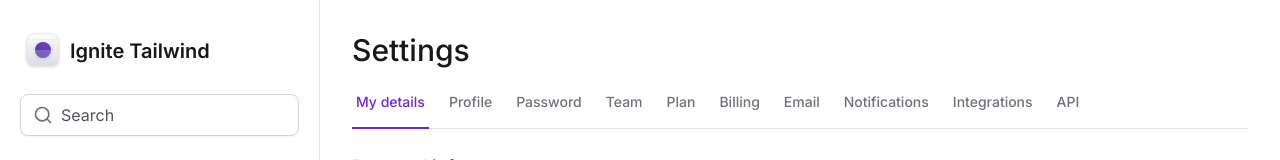
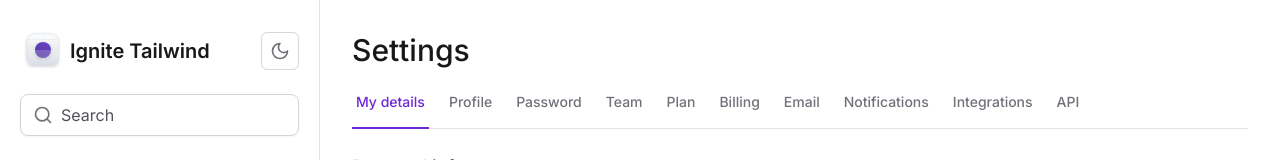
Before and after one commit to mauricioromagnollo/ignite-tailwind, a Next.js app: page / in a window 1280 px wide. Shown: the top 160 px of the page. Built offline with nearby package versions, Linux system fonts and the light colour scheme.

Commit message:
feat: add theme switcher

```diff
--- /dev/null
+++ b/src/app/theme-switcher.tsx
@@ -0,0 +1,39 @@
+'use client'
+
+import { Moon, Sun } from 'lucide-react'
+import { useEffect, useState } from 'react'
+
+import { Button } from '@/components'
+
+export function ThemeSwitcher() {
+  const [isDark, setIsDark] = useState(false)
+
+  useEffect(() => {
+    if (
+      localStorage.theme === 'dark' ||
+      (!('theme' in localStorage) &&
+        window.matchMedia('(prefers-color-scheme: dark)').matches)
+    ) {
+      document.documentElement.classList.add('dark')
+      setIsDark(true)
+    } else {
+      document.documentElement.classList.remove('dark')
+      setIsDark(false)
+    }
+  }, [])
+
+  function handleSwitchTheme() {
+    document.documentElement.classList.toggle('dark')
+    setIsDark(!isDark)
+  }
+
+  return (
+    <Button
+      variant="ghost"
+      className="border border-zinc-700/20 dark:border-zinc-50"
+      onClick={handleSwitchTheme}
+    >
+      {isDark ? <Sun className="h-5 w-5" /> : <Moon className="h-5 w-5" />}
+    </Button>
+  )
+}
--- a/src/components/form/file-input/file-list.tsx
+++ b/src/components/form/file-input/file-list.tsx
@@ -17,7 +17,7 @@ export function FileList() {
             key={file.name}
             name={file.name}
             size={file.size}
-            state="progress"
+            state="complete"
           />
         )
       })}
--- a/src/components/sidebar/sidebar.tsx
+++ b/src/components/sidebar/sidebar.tsx
@@ -13,6 +13,7 @@ import {
   Users,
 } from 'lucide-react'
 
+import { ThemeSwitcher } from '@/app/theme-switcher'
 import { Input } from '@/components/input'
 import * as RadixCollapsible from '@radix-ui/react-collapsible'
 import { Button } from '..'
@@ -26,6 +27,7 @@ export function Sidebar() {
     <RadixCollapsible.Root className="scrollbar-thin scrollbar-track-zinc-100 scrollbar-thumb-zinc-300 fixed left-0 right-0 top-0 z-20 flex flex-col gap-6 overflow-hidden border-b border-zinc-200 bg-white p-4 data-[state=open]:bottom-0 dark:border-zinc-800 dark:bg-zinc-900 lg:bottom-0 lg:right-auto lg:h-auto lg:w-80 lg:overflow-auto lg:border-b-0 lg:border-r lg:px-5 lg:py-8">
       <div className="flex items-center justify-between">
         <Logo />
+        <ThemeSwitcher />
         <RadixCollapsible.CollapsibleTrigger asChild className="lg:hidden">
           <Button variant="ghost">
             <Menu className="h-5 w-6" />
--- a/tailwind.config.ts
+++ b/tailwind.config.ts
@@ -1,6 +1,7 @@
 import type { Config } from 'tailwindcss'
 
 const config: Config = {
+  darkMode: 'class',
   content: ['./src/**/*.tsx'],
   theme: {
     extend: {
```
